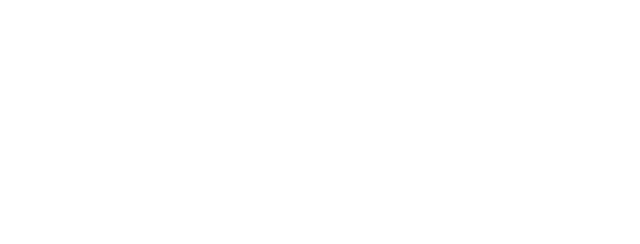
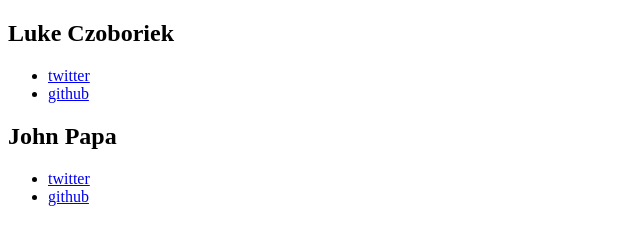
Before and after one commit to LCzoboriek/HTML--CSS--Javascript, a plain HTML site: page PreCourse/index5.html in a window 1280 px wide. Shown: the whole page, without its empty margins (0-640 px from the left). Drawn offline with Linux system fonts and the light colour scheme.

Commit message:
assigning attributes with forEach

```diff
--- a/PreCourse/index5.html
+++ b/PreCourse/index5.html
@@ -7,8 +7,26 @@
     <title>Document</title>
 </head>
 <body>
+    <section id="luke-czoboriek" class="card">
+        <h1>Luke Czoboriek</h1>
+        <ul>
+            <li><a href="https://twitter.com/czoboriek" class="tag">twitter</a></li>
+            <li><a href="https://github.com/lczoboriek" class="tag">github</a></li>
+        </ul>
+    </section>
+    <section id="john-papa" class="card">
+        <h1>John Papa</h1>
+        <ul>
+            <li><a href="https://twitter.com/john_papa" class="tag">twitter</a></li>
+            <li><a href="https://github.com/johnpapa" class="tag">github</a></li>
+        </ul>
+    </section>
     <script>
-
+        let links = document.querySelectorAll(".tag");
+        links.forEach(function(link){
+            link.setAttribute("target", "_blank")
+        })
+        // This enables all links to be opened on a new tab by assigning attributes to each link using a forEach loop anon function
     </script>
 </body>
 </html>
```
Also changed, not shown: index.html (line endings or trailing spaces).
